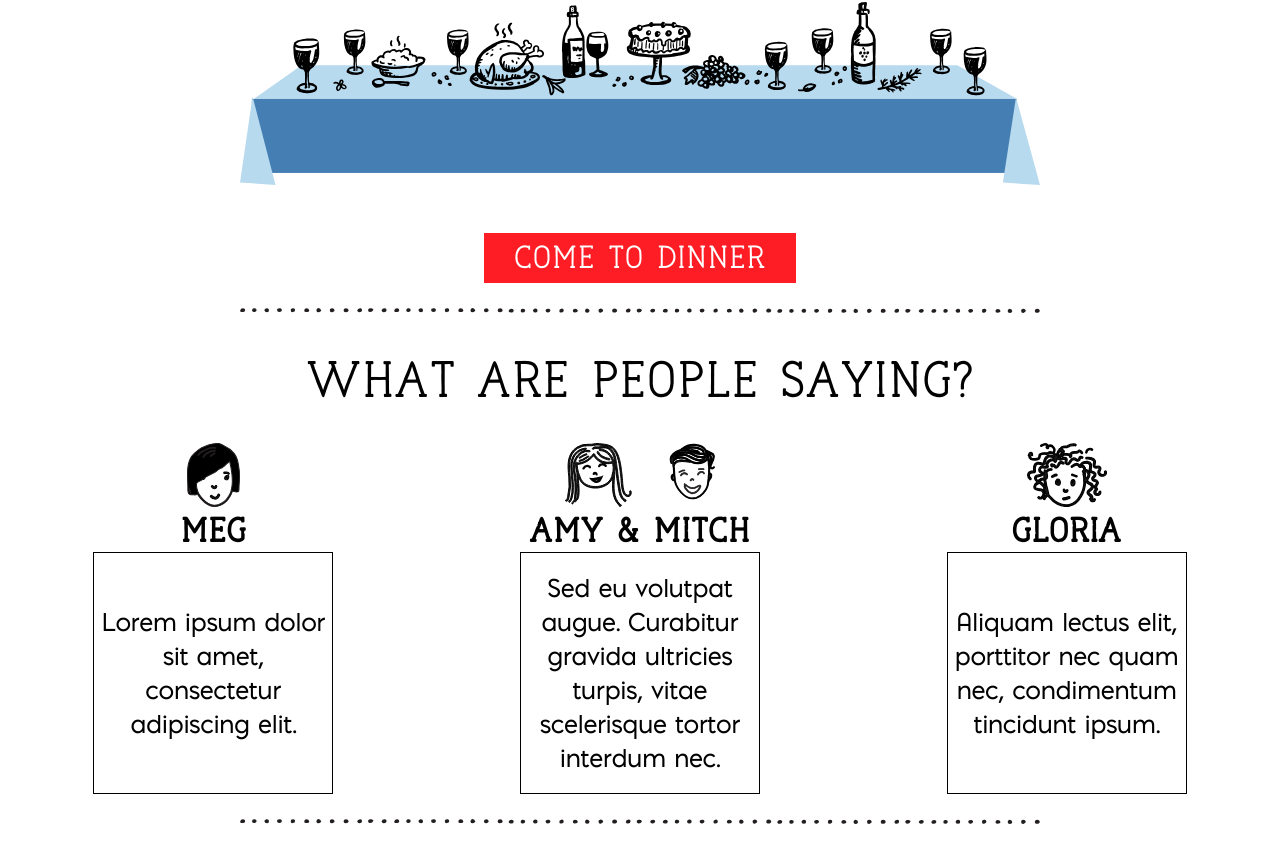
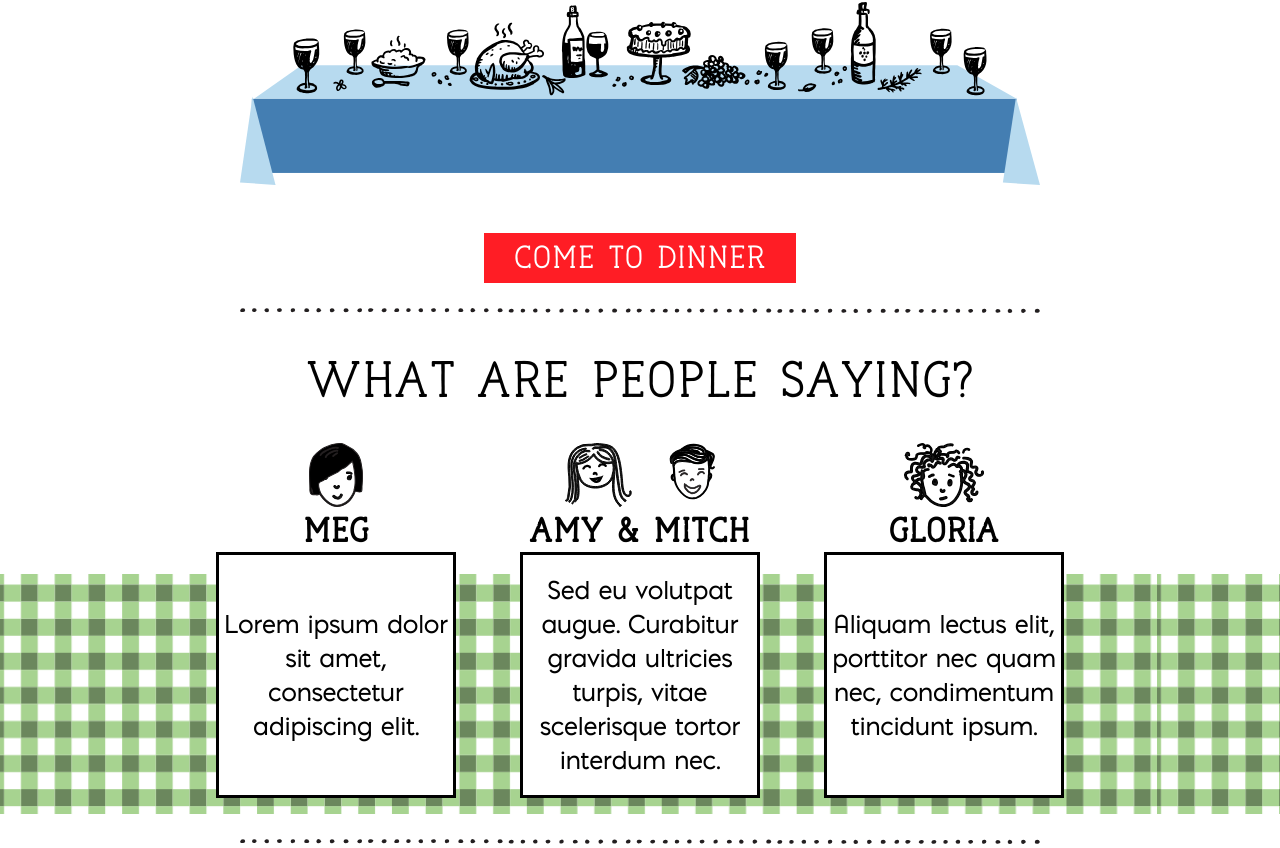
Before and after one commit to samshareski/epsc-ui, a React (Create React App) app: page / in a window 1280 px wide. Shown: the part 325-1173 px from the top of the page. Built offline with nearby package versions, Linux system fonts and the light colour scheme; a small style sheet from the web is missing.

Commit message:
Add background

```diff
--- a/src/components/blurbs/Blurb.css
+++ b/src/components/blurbs/Blurb.css
@@ -19,7 +19,7 @@
     height: 15em;
     text-align: center;
     vertical-align: middle;
-    border: 0.1em solid black;
+    border: 0.2em solid black;
     background-color: white;
 }
 
--- a/src/components/blurbs/Blurbs.css
+++ b/src/components/blurbs/Blurbs.css
@@ -5,4 +5,12 @@
 .blurbs__box {
     display: flex;
     flex-wrap: wrap;
+    max-width: 57em;
+    margin: 0 auto;
 }
+
+.blurbs__background {
+    height: 15em;
+    margin-top: -14em;
+    background-image: url('./assets/green-table-cloth.svg');
+}
--- a/src/components/blurbs/Blurbs.js
+++ b/src/components/blurbs/Blurbs.js
@@ -31,6 +31,7 @@ const Blurbs = () => (
     <div className='blurbs__box'>
       {blurbs.map(blurb => <Blurb {...blurb} />)}
     </div>
+    <div className='blurbs__background' />
   </div>
 )
 
```
Also changed, not shown: src/components/blurbs/assets/green-table-cloth.svg (added).
